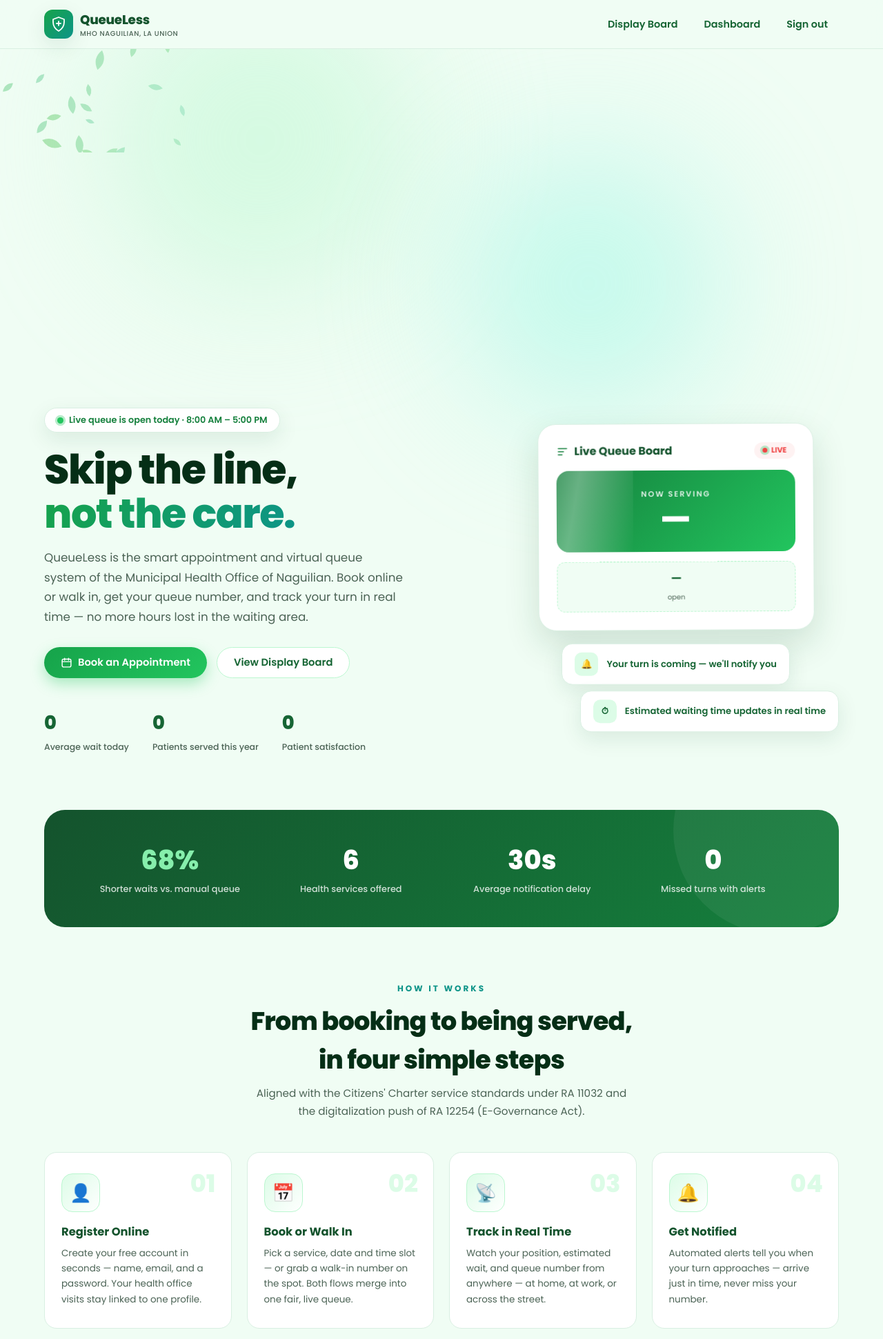
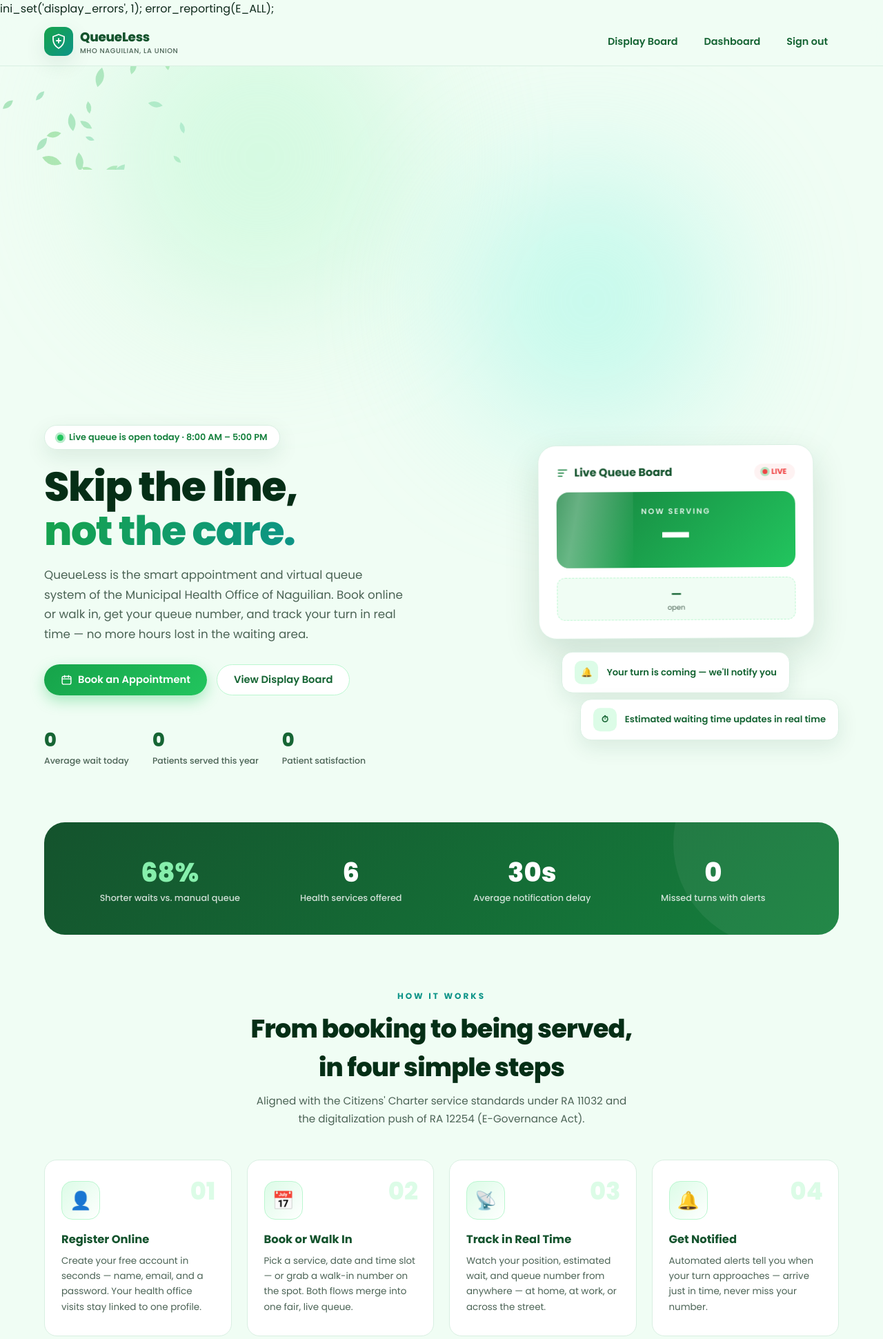
Before and after one commit to christopherkenramos-code/queueless, a PHP site: page / in a window 1280 px wide. Shown: the top 1941 px of the page at 69% size. Run offline with PHP 8.4, Linux system fonts and the light colour scheme; a user stored in the database is signed in; data comes from the database, SQL or seed files in the repository; data that the repository does not hold is empty.

Commit message:
added debugging line

```diff
--- a/index.php
+++ b/index.php
@@ -1,3 +1,4 @@
+ini_set('display_errors', 1); error_reporting(E_ALL);
 <?php
 require_once __DIR__ . '/includes/bootstrap.php';
 $services = db()->query('SELECT * FROM services ORDER BY id')->fetchAll();
```
